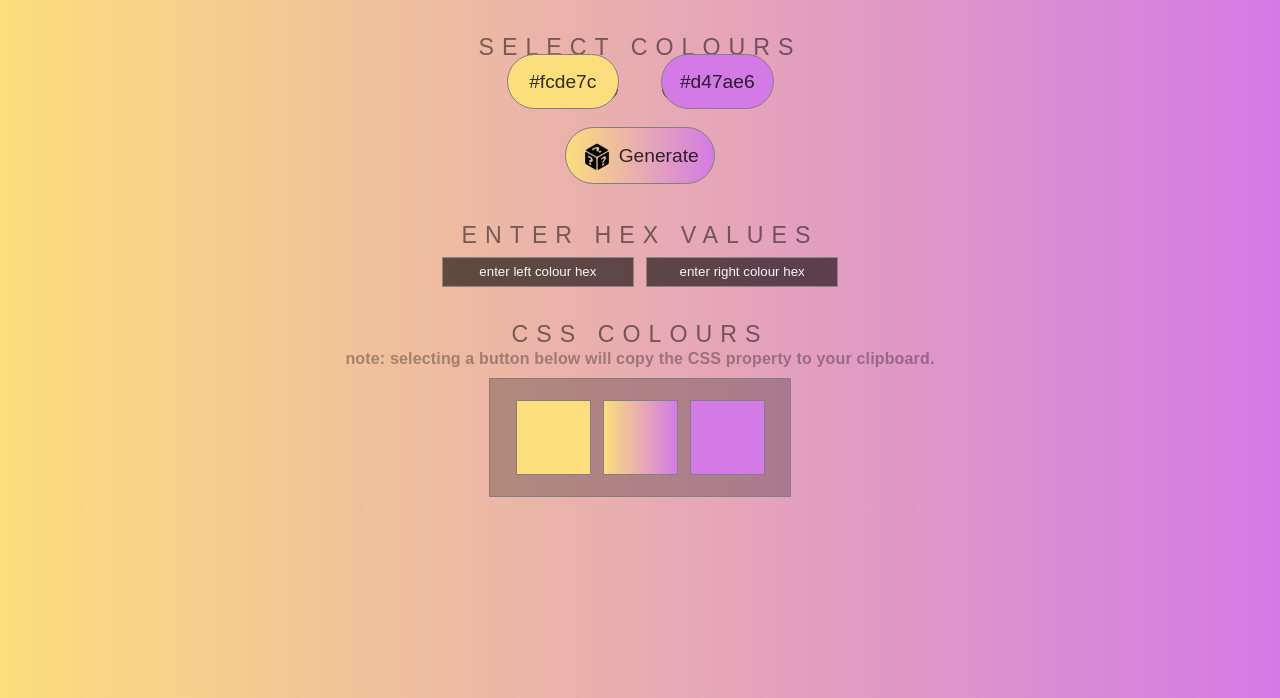
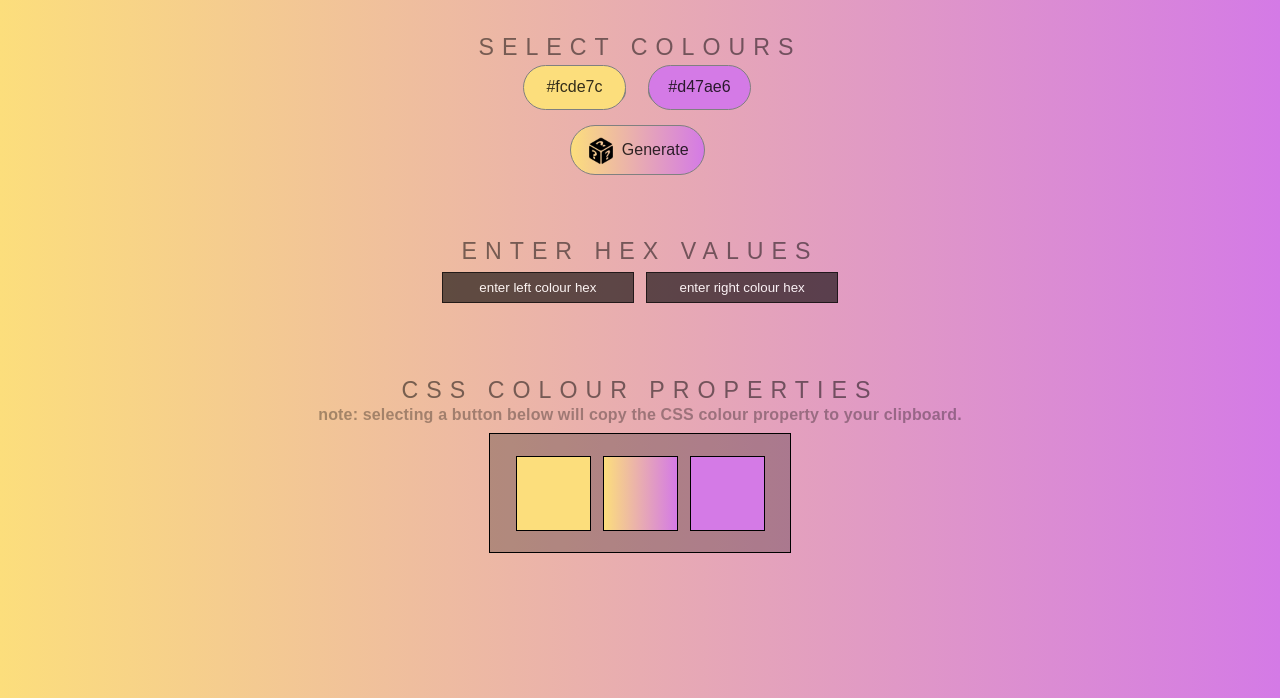
Before and after one commit to mklaso/gradient-generator, a website: page index.html in a window 1280 px wide. Shown: the part 102-800 px from the top of the page. Drawn offline with Linux system fonts and the light colour scheme.

Commit message:
fixed styling issue + updated styles.

```diff
--- a/index.html
+++ b/index.html
@@ -33,9 +33,10 @@
         <input class='input2' type='text' placeholder='enter right colour hex'>
     </div>
 
+    <div class = "bottom_container">
         <div class="text_container">
-        <h2 class="emphasized">CSS Colours</h2>
-        <h6>note: selecting a button below will copy the CSS property to your clipboard.</h6>
+            <h2 class="emphasized">CSS Colour Properties</h2>
+            <h6>note: selecting a button below will copy the CSS colour property to your clipboard.</h6>
         </div>
 
         <div class="colours_container">
@@ -45,7 +46,7 @@
                 <button id="copyR" type="button"></button>
             </h4>
         </div>
-
+    </div>
     <script type="text/javascript" src="script.js"></script>
 </body>
 
--- a/styles.css
+++ b/styles.css
@@ -33,55 +33,59 @@ h3 {
 }
 
 button {
-    font: 1em 'Raleway', sans-serif;
+    font: 0.7em 'Raleway', sans-serif;
     color: rgba(0, 0, 0, .8);
     border-radius: 30px;
-    border: 1.5px solid gray;
+    border: 0.1px solid black;
     padding: 15px;
 }
 
 .underColours {
     background: rgba(0, 0, 0, 1);
     border: 0px;
-    border-radius: 50px;
+    background-color: gray;
+    border-radius: 30px;
     padding: 0.9em;
-    margin-left: 16px;
-    margin-right: 16px;
-    margin-bottom: -60px;
-    margin-top: 5px;
-    width: 85px;
-    height: 27px;
+    margin-left: 5px;
+    margin-right: 5px;
+    margin-bottom: -75px;
+    margin-top: px;
+    width: 79px;
+    height: 20px;
     cursor: pointer;
 }
 
 .test {
     position: relative;
-    margin-bottom: -20px;
+    margin-bottom: -23px;
 
 }
 
 #overlapL,
 #overlapR {
-    font: 125 1.2em 'Raleway', sans-serif;
+    font: 70 1em 'Raleway', sans-serif;
     color: rgba(0, 0, 0, .8);
     border-radius: 30px;
-    border: 1.5px solid gray;
+    border: 0.2px solid gray;
     padding: 0.8em;
-    margin-top: -100px;
-    margin-left: 15px;
-    margin-right: 15px;
+    margin-top: -9.5px;
+    margin-left: 5px;
+    margin-right: 5px;
+    margin-bottom: -3px;
     position: relative;
-    width: 112.5px;
+    width: 103px;
+    height: 45px;
     pointer-events: none;
 
 }
 
 #random {
-    font: 150 1.2em 'Raleway', sans-serif;
-    padding: 0.7em;
-    width: 150px;
+    font: 150 1em 'Raleway', sans-serif;
+    padding: 0.6em;
+    border: 0.2px solid gray;
+    width: 135px;
     text-align: center;
-    height: 57px;
+    height: 50px;
     cursor: pointer;
 }
 
@@ -120,7 +124,8 @@ h6 {
 }
 
 .upper_container {
-    margin-top: -15px;
+    margin-top: -5px;
+    margin-right: 6px;
 }
 
 .text_container {
@@ -129,15 +134,20 @@ h6 {
 }
 
 .middle_container {
-    padding: 15px;
+    padding: 30px;
+    margin-top: 10px;
 }
 
 .colours_container {
     background-color: rgba(0, 0, 0, 0.25);
-    border: 1.5px solid gray;
+    border: 0.1px solid black;
     width: 300px;
     margin: 0 auto;
     margin-top: -27.5px;
+}
+
+.bottom_container {
+    padding: 25px;
 }
 
 button:hover {
@@ -150,7 +160,7 @@ button:hover {
     padding: 0.5em;
     color: white;
     background: rgba(0, 0, 0, 0.7);
-    border: solid 0.75px grey;
+    border: solid 0.3px black;
     margin-bottom: 15px;
     opacity: 0.85;
     text-align: center;
```
Also changed, not shown: script.js (+15 -0 lines). Lines whose indentation alone changed are shown as unchanged.
